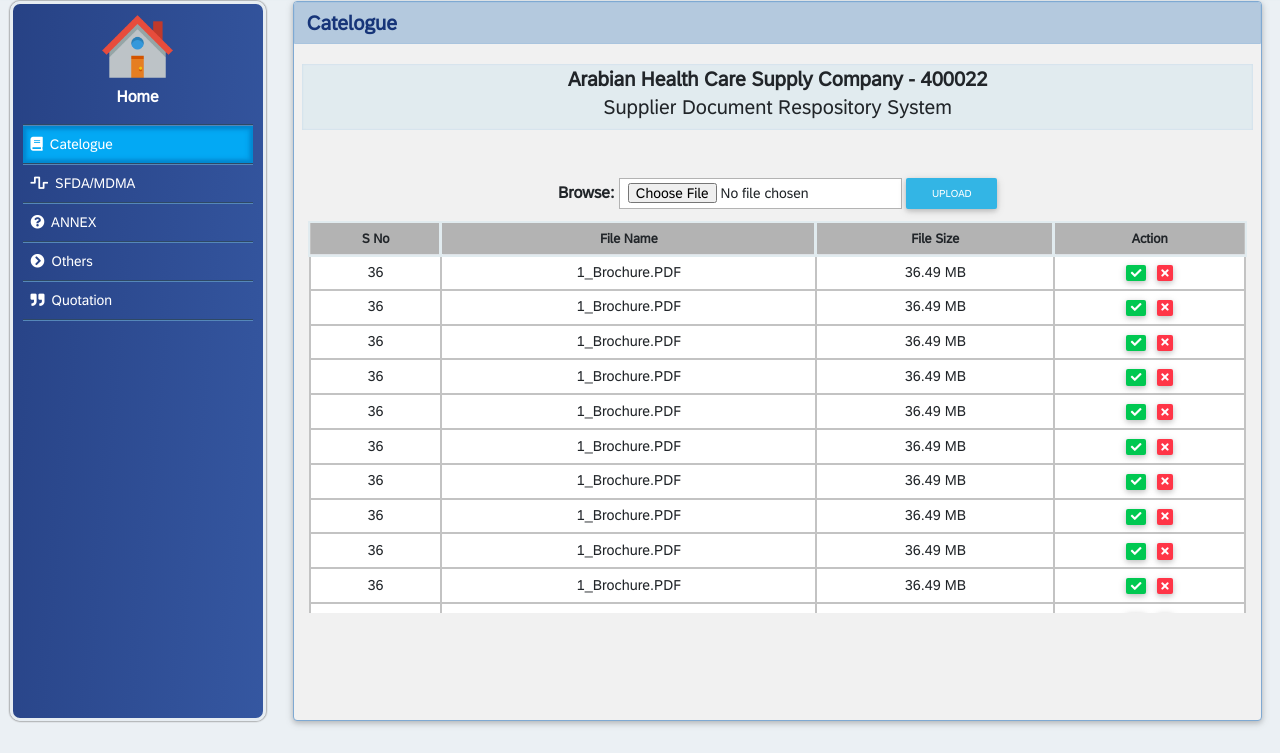
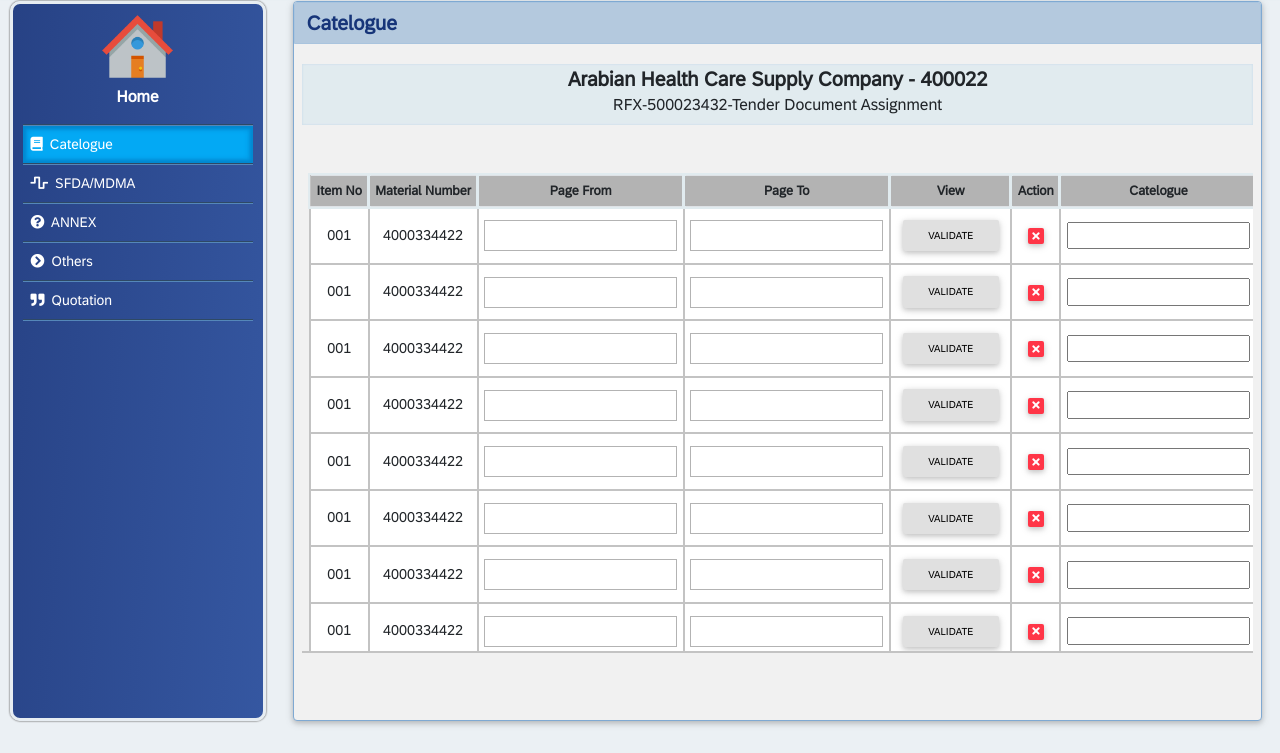
Before and after one commit to karthikairasu/TFMS, a plain HTML site: page tender_document_assignment.html in a window 1280 px wide. Shown: the part 47-800 px from the top of the page. Drawn offline with nearby package versions, Linux system fonts and the light colour scheme; files whose address does not match are found by name.

Commit message:
respository page and changes

```diff
--- a/tender_document_assignment.html
+++ b/tender_document_assignment.html
@@ -85,108 +85,130 @@
             <div class="card-body px-2">
               <div class="body-title">
                 <h5 class="fw-600 text-center pb-1 mb-0">Arabian Health Care Supply Company - 400022</h5>
-                <h5 class="text-center">Supplier Document Respository System</h5>
-              </div>
-              <div class="form-group my-2 mt-5 text-center">
-                <label class="fw-600">Browse:</label>
-                <input type="file" class="form-control-sm bg-white" name="">
-                <button class="btn btn-info btn-sm m-0">Upload</button>
+                <h6 class="text-center">RFX-500023432-Tender Document Assignment</h6>
               </div>
 
-              <div class="table-responsive res_mainT">
+              <div class="table-responsive res_mainT mt-5">
                 <table class="table table-bordered sub_T">
                   <thead>
                     <tr class="table-active head_1">
-                      <th>S No </th>
-                      <th>File Name</th>
-                      <th>File Size</th>
+                      <th>Item No </th>
+                      <th>Material Number</th>
+                      <th>Page From</th>
+                      <th>Page To</th>
+                      <th>View</th>
                       <th>Action</th>
+                      <th>Catelogue</th>
                     </tr>
                   </thead>
                   <tbody>
                     <tr>
-                      <td>36</td>
-                      <td>1_Brochure.PDF</td>
-                      <td>36.49 MB</td>
-                      <td><span class="badge badge-success"><i class="fas fa-check"></i></span>&ensp;
-                        <span class="badge badge-danger"><i class="fas fa-times"></i></span></td>
+                      <td>001</td>
+                      <td>4000334422</td>
+                      <td><input type="number" class="form-control-sm" name=""></td>
+                      <td><input type="number" class="form-control-sm" name=""></td>
+                      <td><button class="btn btn-light btn-sm" type="submit">validate</button></td>
+                      <td><span class="badge badge-danger"><i class="fas fa-times"></i></span></td>
+                      <td><input type="text" name=""></td>
                     </tr>
                     <tr>
-                      <td>36</td>
-                      <td>1_Brochure.PDF</td>
-                      <td>36.49 MB</td>
-                      <td><span class="badge badge-success"><i class="fas fa-check"></i></span>&ensp;
-                        <span class="badge badge-danger"><i class="fas fa-times"></i></span></td>
+                      <td>001</td>
+                      <td>4000334422</td>
+                      <td><input type="number" class="form-control-sm" name=""></td>
+                      <td><input type="number" class="form-control-sm" name=""></td>
+                      <td><button class="btn btn-light btn-sm" type="submit">validate</button></td>
+                      <td><span class="badge badge-danger"><i class="fas fa-times"></i></span></td>
+                      <td><input type="text" name=""></td>
                     </tr>
                     <tr>
-                      <td>36</td>
-                      <td>1_Brochure.PDF</td>
-                      <td>36.49 MB</td>
-                      <td><span class="badge badge-success"><i class="fas fa-check"></i></span>&ensp;
-                        <span class="badge badge-danger"><i class="fas fa-times"></i></span></td>
+                      <td>001</td>
+                      <td>4000334422</td>
+                      <td><input type="number" class="form-control-sm" name=""></td>
+                      <td><input type="number" class="form-control-sm" name=""></td>
+                      <td><button class="btn btn-light btn-sm" type="submit">validate</button></td>
+                      <td><span class="badge badge-danger"><i class="fas fa-times"></i></span></td>
+                      <td><input type="text" name=""></td>
                     </tr>
                     <tr>
-                      <td>36</td>
-                      <td>1_Brochure.PDF</td>
-                      <td>36.49 MB</td>
-                      <td><span class="badge badge-success"><i class="fas fa-check"></i></span>&ensp;
-                        <span class="badge badge-danger"><i class="fas fa-times"></i></span></td>
+                      <td>001</td>
+                      <td>4000334422</td>
+                      <td><input type="number" class="form-control-sm" name=""></td>
+                      <td><input type="number" class="form-control-sm" name=""></td>
+                      <td><button class="btn btn-light btn-sm" type="submit">validate</button></td>
+                      <td><span class="badge badge-danger"><i class="fas fa-times"></i></span></td>
+                      <td><input type="text" name=""></td>
                     </tr>
                     <tr>
-                      <td>36</td>
-                      <td>1_Brochure.PDF</td>
-                      <td>36.49 MB</td>
-                      <td><span class="badge badge-success"><i class="fas fa-check"></i></span>&ensp;
-                        <span class="badge badge-danger"><i class="fas fa-times"></i></span></td>
+                      <td>001</td>
+                      <td>4000334422</td>
+                      <td><input type="number" class="form-control-sm" name=""></td>
+                      <td><input type="number" class="form-control-sm" name=""></td>
+                      <td><button class="btn btn-light btn-sm" type="submit">validate</button></td>
+                      <td><span class="badge badge-danger"><i class="fas fa-times"></i></span></td>
+                      <td><input type="text" name=""></td>
                     </tr>
                     <tr>
-                      <td>36</td>
-                      <td>1_Brochure.PDF</td>
-                      <td>36.49 MB</td>
-                      <td><span class="badge badge-success"><i class="fas fa-check"></i></span>&ensp;
-                        <span class="badge badge-danger"><i class="fas fa-times"></i></span></td>
+                      <td>001</td>
+                      <td>4000334422</td>
+                      <td><input type="number" class="form-control-sm" name=""></td>
+                      <td><input type="number" class="form-control-sm" name=""></td>
+                      <td><button class="btn btn-light btn-sm" type="submit">validate</button></td>
+                      <td><span class="badge badge-danger"><i class="fas fa-times"></i></span></td>
+                      <td><input type="text" name=""></td>
                     </tr>
                     <tr>
-                      <td>36</td>
-                      <td>1_Brochure.PDF</td>
-                      <td>36.49 MB</td>
-                      <td><span class="badge badge-success"><i class="fas fa-check"></i></span>&ensp;
-                        <span class="badge badge-danger"><i class="fas fa-times"></i></span></td>
+                      <td>001</td>
+                      <td>4000334422</td>
+                      <td><input type="number" class="form-control-sm" name=""></td>
+                      <td><input type="number" class="form-control-sm" name=""></td>
+                      <td><button class="btn btn-light btn-sm" type="submit">validate</button></td>
+                      <td><span class="badge badge-danger"><i class="fas fa-times"></i></span></td>
+                      <td><input type="text" name=""></td>
                     </tr>
                     <tr>
-                      <td>36</td>
-                      <td>1_Brochure.PDF</td>
-                      <td>36.49 MB</td>
-                      <td><span class="badge badge-success"><i class="fas fa-check"></i></span>&ensp;
-                        <span class="badge badge-danger"><i class="fas fa-times"></i></span></td>
+                      <td>001</td>
+                      <td>4000334422</td>
+                      <td><input type="number" class="form-control-sm" name=""></td>
+                      <td><input type="number" class="form-control-sm" name=""></td>
+                      <td><button class="btn btn-light btn-sm" type="submit">validate</button></td>
+                      <td><span class="badge badge-danger"><i class="fas fa-times"></i></span></td>
+                      <td><input type="text" name=""></td>
                     </tr>
                     <tr>
-                      <td>36</td>
-                      <td>1_Brochure.PDF</td>
-                      <td>36.49 MB</td>
-                      <td><span class="badge badge-success"><i class="fas fa-check"></i></span>&ensp;
-                        <span class="badge badge-danger"><i class="fas fa-times"></i></span></td>
+                      <td>001</td>
+                      <td>4000334422</td>
+                      <td><input type="number" class="form-control-sm" name=""></td>
+                      <td><input type="number" class="form-control-sm" name=""></td>
+                      <td><button class="btn btn-light btn-sm" type="submit">validate</button></td>
+                      <td><span class="badge badge-danger"><i class="fas fa-times"></i></span></td>
+                      <td><input type="text" name=""></td>
                     </tr>
                     <tr>
-                      <td>36</td>
-                      <td>1_Brochure.PDF</td>
-                      <td>36.49 MB</td>
-                      <td><span class="badge badge-success"><i class="fas fa-check"></i></span>&ensp;
-                        <span class="badge badge-danger"><i class="fas fa-times"></i></span></td>
+                      <td>001</td>
+                      <td>4000334422</td>
+                      <td><input type="number" class="form-control-sm" name=""></td>
+                      <td><input type="number" class="form-control-sm" name=""></td>
+                      <td><button class="btn btn-light btn-sm" type="submit">validate</button></td>
+                      <td><span class="badge badge-danger"><i class="fas fa-times"></i></span></td>
+                      <td><input type="text" name=""></td>
                     </tr>
                     <tr>
-                      <td>36</td>
-                      <td>1_Brochure.PDF</td>
-                      <td>36.49 MB</td>
-                      <td><span class="badge badge-success"><i class="fas fa-check"></i></span>&ensp;
-                        <span class="badge badge-danger"><i class="fas fa-times"></i></span></td>
+                      <td>001</td>
+                      <td>4000334422</td>
+                      <td><input type="number" class="form-control-sm" name=""></td>
+                      <td><input type="number" class="form-control-sm" name=""></td>
+                      <td><button class="btn btn-light btn-sm" type="submit">validate</button></td>
+                      <td><span class="badge badge-danger"><i class="fas fa-times"></i></span></td>
+                      <td><input type="text" name=""></td>
                     </tr>
                     <tr>
-                      <td>36</td>
-                      <td>1_Brochure.PDF</td>
-                      <td>36.49 MB</td>
-                      <td><span class="badge badge-success"><i class="fas fa-check"></i></span>&ensp;
-                        <span class="badge badge-danger"><i class="fas fa-times"></i></span></td>
+                      <td>001</td>
+                      <td>4000334422</td>
+                      <td><input type="number" class="form-control-sm" name=""></td>
+                      <td><input type="number" class="form-control-sm" name=""></td>
+                      <td><button class="btn btn-light btn-sm" type="submit">validate</button></td>
+                      <td><span class="badge badge-danger"><i class="fas fa-times"></i></span></td>
+                      <td><input type="text" name=""></td>
                     </tr>
                   </tbody>
                 </table>
```
Also changed, not shown: respository_system.html (added, +228 -0 lines), assets/lib/style.css.
